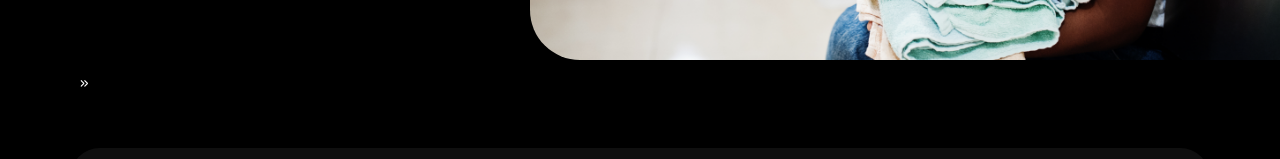
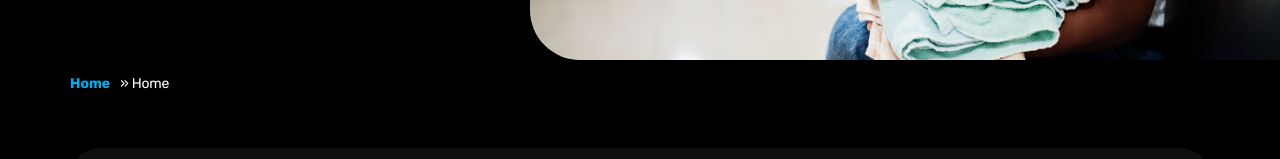
Before and after one commit to GetmevaDev/speedy-fresh, a React (Create React App) app: page /about in a window 1280 px wide. Shown: the part 504-663 px from the top of the page. Built offline with nearby package versions, Linux system fonts and the light colour scheme.

Commit message:
fixing breadcrumbs bug

```diff
--- a/src/components/Header.js
+++ b/src/components/Header.js
@@ -1,21 +1,19 @@
-import React, { useState } from "react";
+import React from "react";
 import { NavLink, useLocation } from "react-router-dom";
 import Logo from "../images/logo.svg";
 import arrow_down from "../images/arrow-down.svg";
 import "../css/header.css";
 import Burger from "../components/Burger";
 import { useDispatch } from "react-redux";
-import { getCurrentUrlName, getPrevUrlName } from "../utils/prevPage";
+import { getCurrentUrlName} from "../utils/prevPage";
 
 function Header() {
   const dispatch = useDispatch();
   const current_url = useLocation()
-  console.log(current_url.pathname);
-  const [url, setUrl] = useState("Home");
+
   function getUrl(e) {
     dispatch(getCurrentUrlName(e.target.textContent));
-    setUrl(e.target.textContent);
-    dispatch(getPrevUrlName(url));
+
   }
 
   function closeChildLink(e) {
--- a/src/components/Hero.js
+++ b/src/components/Hero.js
@@ -1,38 +1,50 @@
 import React from "react";
-import {  useNavigate} from "react-router-dom";
 import "../css/hero.css";
 import { useSelector } from "react-redux";
+import { Link, useLocation } from "react-router-dom";
 
-
-function Hero({title, subtitle, image}) {
-  const navigate = useNavigate()
-  const currentPage = useSelector(store=> store.getLocation.name)
-  const prevPage = useSelector(store=> store.getLocation.prevName)
-
-
+function Hero({ title, subtitle, image }) {
+  const currentPage = useSelector((store) => store.getLocation.name);
+  const cur_page = useLocation();
 
   return (
     <div className="container ">
       <div className="hero">
-
         <div className="hero__content">
-       {title && <h2 >{title}</h2>}
+          {title && <h2>{title}</h2>}
           {subtitle && <h4>{subtitle}</h4>}
           <div className="hero__cta">
-          <a href="#!" className="btn btn--primary">Schedule a Pickup</a>
-          <a href="tel:(718)4900334" className="btn btn--secondary">Click to call</a>
+            <a href="#!" className="btn btn--primary">
+              Schedule a Pickup
+            </a>
+            <a href="tel:(718)4900334" className="btn btn--secondary">
+              Click to call
+            </a>
           </div>
         </div>
         <div className="hero__image">
-        <img src={image} alt="hero"/>
+          <img src={image} alt="hero" />
         </div>
       </div>
 
-
+      {cur_page.pathname !== "/" && (
         <div className="breadcrumbs">
-        <p className="previous" onClick={()=>{navigate(-1)}}>{prevPage}</p>
-        <p className="current">» {currentPage}</p>
+          <Link className="previous" to="/">
+            Home
+          </Link>
+          {cur_page.pathname === "/commercial-laundry" && (
+            <Link to="/pickup-and-delivery" className="previous">
+              » Pickup & Delivery
+            </Link>
+          )}
+          <p className="current">
+            » {' '}
+            {cur_page.pathname === "/pickup-and-delivery"
+              ? "  Pickup & Delivery"
+              : currentPage}
+          </p>
         </div>
+      )}
     </div>
   );
 }
--- a/src/css/home.css
+++ b/src/css/home.css
@@ -25,6 +25,7 @@
 
 .home .address__title {
   text-align: center;
+  margin-top: 100px;
 }
 @media (max-width: 1440px) {
   .home .hero__image {
--- a/src/utils/prevPage.js
+++ b/src/utils/prevPage.js
@@ -4,19 +4,16 @@ const prevPage = createSlice(
   {
     name: "getLocation",
     initialState: {
-      name:"",
-      prevName:""
+      name:"Home"
+
     },
     reducers:{
       getCurrentUrlName: (state, action)=> {
         state.name = action.payload
-      },
-      getPrevUrlName:(state, action)=> {
-        state.prevName = action.payload
       }
     }
   }
 )
 
-export const { getCurrentUrlName, getPrevUrlName } = prevPage.actions
+export const { getCurrentUrlName } = prevPage.actions
 export default prevPage.reducer;
```
Lines whose indentation alone changed are shown as unchanged.
